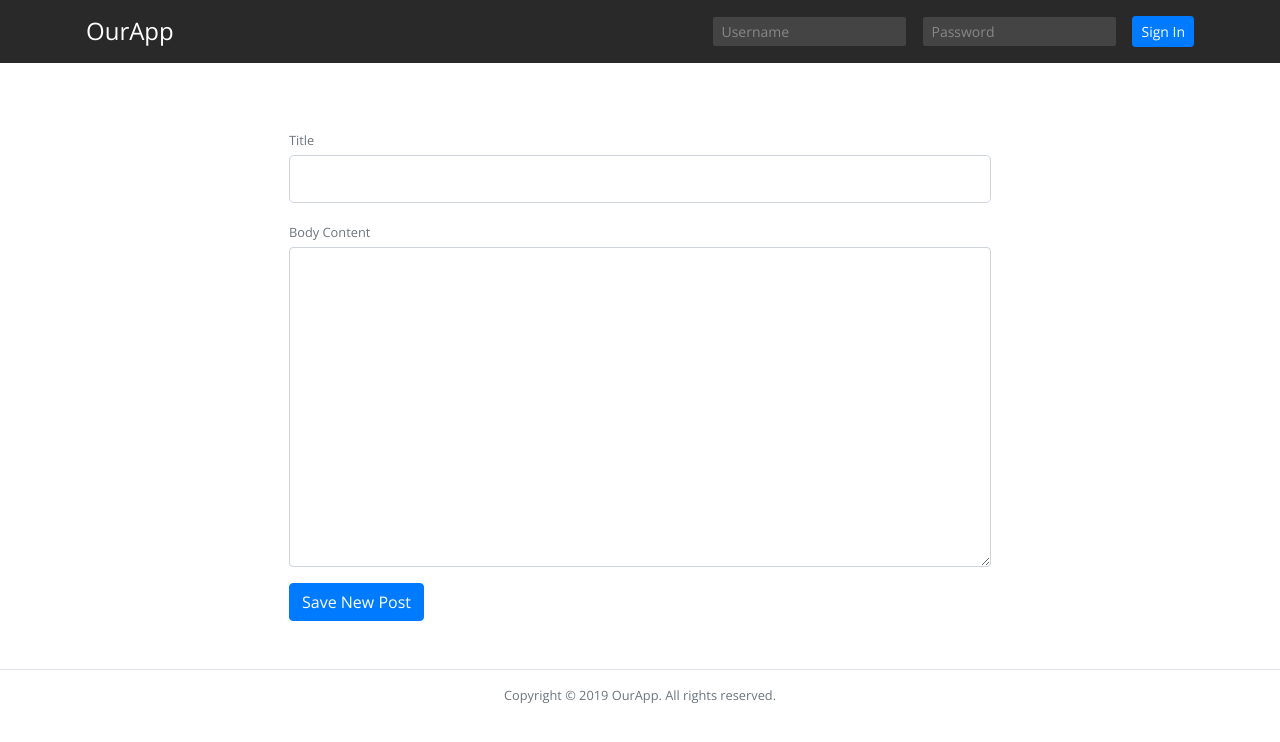
After one commit to josh-wilson6289/blog, a Node server app: template views/create-post.ejs in a window 1280 px wide. The commit adds this page. Shown: the top 742 px of the page. Run offline with Node 20, Linux system fonts and the light colour scheme; the template is opened without the code that fills it, so the values that code supplies are empty; some libraries are stand-ins or nearby versions.

Commit message:
routing and keeping avatars as persistent data

```diff
--- a/app.js
+++ b/app.js
@@ -2,7 +2,6 @@ const express = require("express");
 const session = require("express-session");
 const MongoStore = require("connect-mongo")(session);
 const flash = require("connect-flash");
-
 const app = express();
 
 let sessionOptions = session({
@@ -11,10 +10,15 @@ let sessionOptions = session({
   resave: false,
   saveUninitialized: false,
   cookie: {maxAge: 1000 * 60 * 60 * 24, httpOnly: true}
-})
+});
 
 app.use(sessionOptions);
 app.use(flash());
+
+app.use(function(req, res, next) {
+  res.locals.user = req.session.user;
+  next();
+});
 
 const router = require("./router");
 
--- a/controllers/postController.js
+++ b/controllers/postController.js
@@ -0,0 +1,3 @@
+exports.viewCreateScreen = function(req, res) {
+  res.render("create-post");
+}
--- a/router.js
+++ b/router.js
@@ -1,11 +1,15 @@
 const express = require("express");
 const router = express.Router();
 const userController = require("./controllers/userController");
+const postController = require("./controllers/postController");
 
-
+// User Routes
 router.get("/", userController.home)
 router.post("/register", userController.register);
 router.post("/login", userController.login);
 router.post("/logout", userController.logout);
 
+// Post Routes
+router.get("/create-post", userController.mustBeLoggedIn, postController.viewCreateScreen);
+
 module.exports = router;
--- /dev/null
+++ b/views/create-post.ejs
@@ -0,0 +1,29 @@
+<%- include("includes/header") %>
+
+  <div class="container py-md-5 container--narrow">
+    <form action="#" method="POST">
+      <div class="form-group">
+        <label for="post-title" class="text-muted mb-1"><small>Title</small></label>
+        <input required name="title" id="post-title" class="form-control form-control-lg form-control-title" type="text" placeholder="" autocomplete="off">
+      </div>
+
+      <div class="form-group">
+        <label for="post-body" class="text-muted mb-1"><small>Body Content</small></label>
+        <textarea required name="body" id="post-body" class="body-content tall-textarea form-control" type="text"></textarea>
+      </div>
+
+      <button class="btn btn-primary">Save New Post</button>
+    </form>
+  </div>
+
+  <!-- footer begins -->
+  <footer class="border-top text-center small text-muted py-3">
+    <p class="m-0">Copyright &copy; 2019 <a href="/" class="text-muted">OurApp</a>. All rights reserved.</p>
+  </footer>
+
+  <script src="https://code.jquery.com/jquery-3.3.1.slim.min.js" integrity="sha384-q8i/X+965DzO0rT7abK41JStQIAqVgRVzpbzo5smXKp4YfRvH+8abtTE1Pi6jizo" crossorigin="anonymous"></script>
+  <script src="https://cdnjs.cloudflare.com/ajax/libs/popper.js/1.14.3/umd/popper.min.js" integrity="sha384-ZMP7rVo3mIykV+2+9J3UJ46jBk0WLaUAdn689aCwoqbBJiSnjAK/l8WvCWPIPm49" crossorigin="anonymous"></script>
+  <script src="https://stackpath.bootstrapcdn.com/bootstrap/4.1.3/js/bootstrap.min.js" integrity="sha384-ChfqqxuZUCnJSK3+MXmPNIyE6ZbWh2IMqE241rYiqJxyMiZ6OW/JmZQ5stwEULTy" crossorigin="anonymous"></script>
+  <script>$('[data-toggle="tooltip"]').tooltip()</script>
+</body>
+</html>
--- /dev/null
+++ b/views/includes/header.ejs
@@ -0,0 +1,44 @@
+<!doctype html>
+<html lang="en">
+<head>
+  <meta charset="UTF-8">
+  <meta name="viewport" content="width=device-width, initial-scale=1.0">
+  <meta http-equiv="X-UA-Compatible" content="ie=edge">
+  <title>OurApp</title>
+  <link rel="stylesheet" href="https://stackpath.bootstrapcdn.com/bootstrap/4.1.3/css/bootstrap.min.css" integrity="sha384-MCw98/SFnGE8fJT3GXwEOngsV7Zt27NXFoaoApmYm81iuXoPkFOJwJ8ERdknLPMO" crossorigin="anonymous">
+  <script defer src="https://use.fontawesome.com/releases/v5.5.0/js/all.js" integrity="sha384-GqVMZRt5Gn7tB9D9q7ONtcp4gtHIUEW/yG7h98J7IpE3kpi+srfFyyB/04OV6pG0" crossorigin="anonymous"></script>
+  <link href="https://fonts.googleapis.com/css?family=Open+Sans:300,300i,400,400i,700,700i" rel="stylesheet">
+  <link rel="stylesheet" href="main.css">
+</head>
+<body>
+  <header class="header-bar mb-3">
+    <div class="container d-flex flex-column flex-md-row align-items-center p-3">
+      <h4 class="my-0 mr-md-auto font-weight-normal"><a href="/" class="text-white">OurApp</a></h4>
+
+      <% if (user) { %>
+        <div class="flex-row my-3 my-md-0">
+          <a href="#" class="text-white mr-2 header-search-icon" title="Search" data-toggle="tooltip" data-placement="bottom"><i class="fas fa-search"></i></a>
+          <span class="text-white mr-2 header-chat-icon" title="Chat" data-toggle="tooltip" data-placement="bottom"><i class="fas fa-comment"></i></span>
+          <a href="#" class="mr-2"><img title="My Profile" data-toggle="tooltip" data-placement="bottom" style="width: 32px; height: 32px; border-radius: 16px;" src="<%= user.avatar %>"></a>
+          <a class="btn btn-sm btn-success mr-2" href="/create-post">Create Post</a>
+          <form action="/logout" method="POST" class="d-inline">
+            <button class="btn btn-sm btn-secondary">Sign Out</button>
+          </form>
+        </div>
+     <% } else { %>
+        <form action="/login" method="POST" class="mb-0 pt-2 pt-md-0">
+          <div class="row align-items-center">
+            <div class="col-md mr-0 pr-md-0 mb-3 mb-md-0">
+              <input name="username" class="form-control form-control-sm input-dark" type="text" placeholder="Username" autocomplete="off">
+            </div>
+            <div class="col-md mr-0 pr-md-0 mb-3 mb-md-0">
+              <input name="password" class="form-control form-control-sm input-dark" type="password" placeholder="Password">
+            </div>
+            <div class="col-md-auto">
+              <button class="btn btn-primary btn-sm">Sign In</button>
+            </div>
+          </div>
+        </form>
+      </div>
+      <% }%>
+  </header>
```
Also changed, not shown: controllers/userController.js (+12 -1 lines), views/home-dashboard.ejs (+3 -40 lines), views/home-guest.ejs (+2 -43 lines), views/includes/footer.ejs (added, +10 -0 lines).
